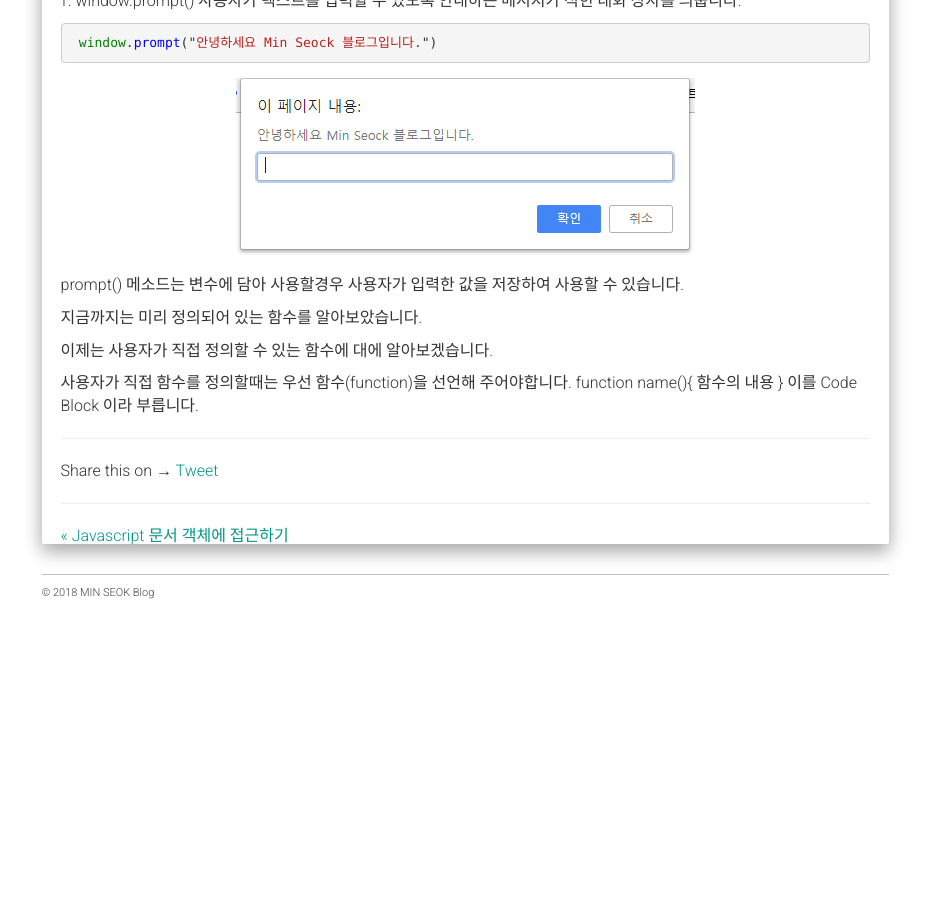
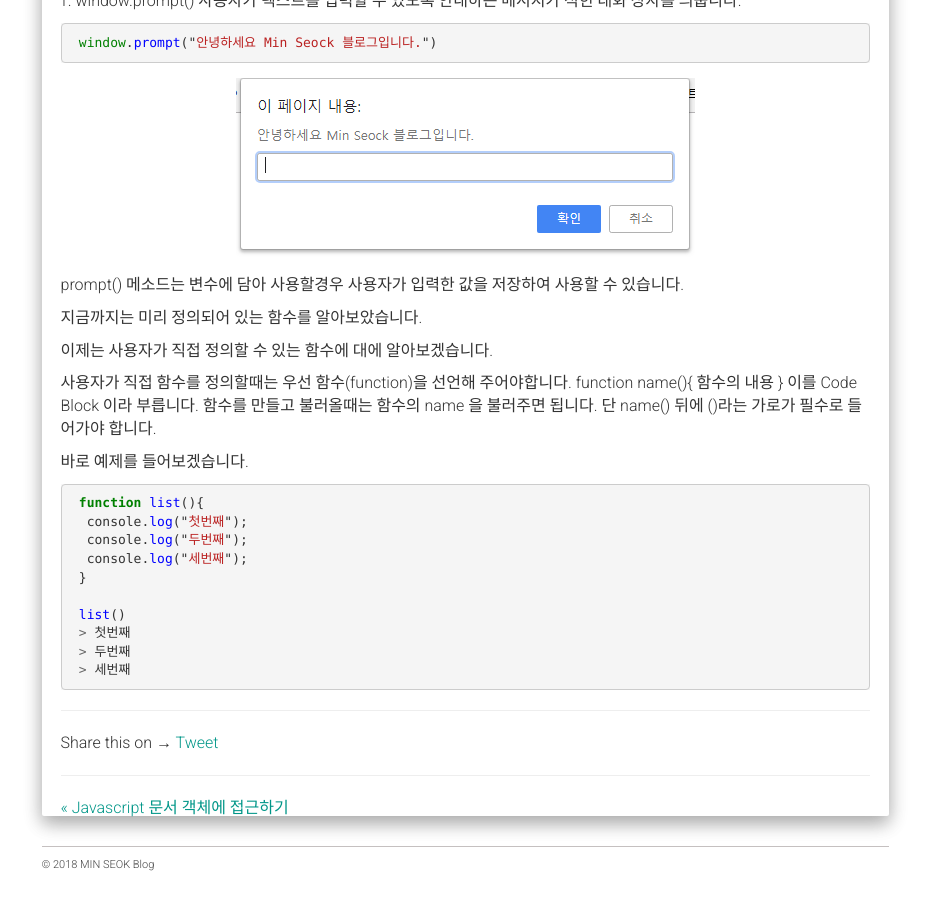
Before and after one commit to alalstjr/promote.github.io, a Jekyll site: the page built from _posts/2018-09-01-JavaScript 함수의 정의.md, in a window 1280 px wide and 900 px high, scrolled down 1696 px. Shown: the whole window, without its empty margins (321-1251 px from the left). Built offline with Jekyll 4.4.1, drawn with Linux system fonts in a browser that asks for light colours; nearby versions of some CDN libraries; our own code applies the rules of GitHub Pages for plain Markdown files; comment, search, counter and statistics services are not loaded; before the commit the page ends 2324 px from its top, so only the background shows below that.

Commit message:
Update 2018-09-01-JavaScript 함수의 정의.md

```diff
--- a/_posts/2018-09-01-JavaScript 함수의 정의.md
+++ b/_posts/2018-09-01-JavaScript 함수의 정의.md
@@ -97,3 +97,19 @@ function name(){
    함수의 내용
 }
 이를 Code Block 이라 부릅니다.
+함수를 만들고 불러올때는 함수의 name 을 불러주면 됩니다.
+단 name() 뒤에 ()라는 가로가 필수로 들어가야 합니다.
+
+바로 예제를 들어보겠습니다.
+{% highlight javascript %}
+ function list(){
+  console.log("첫번째");
+  console.log("두번째");
+  console.log("세번째");
+ }
+
+ list()
+ > 첫번째
+ > 두번째
+ > 세번째
+{% endhighlight %}
```
